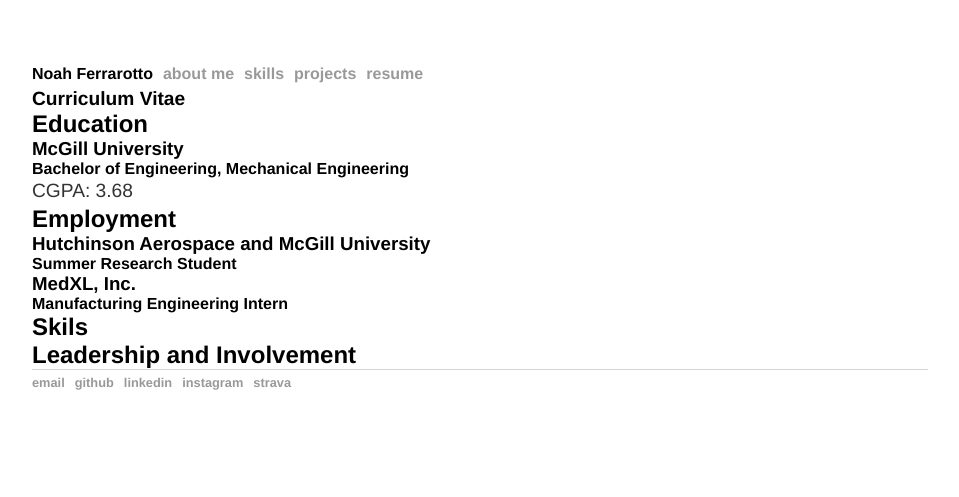
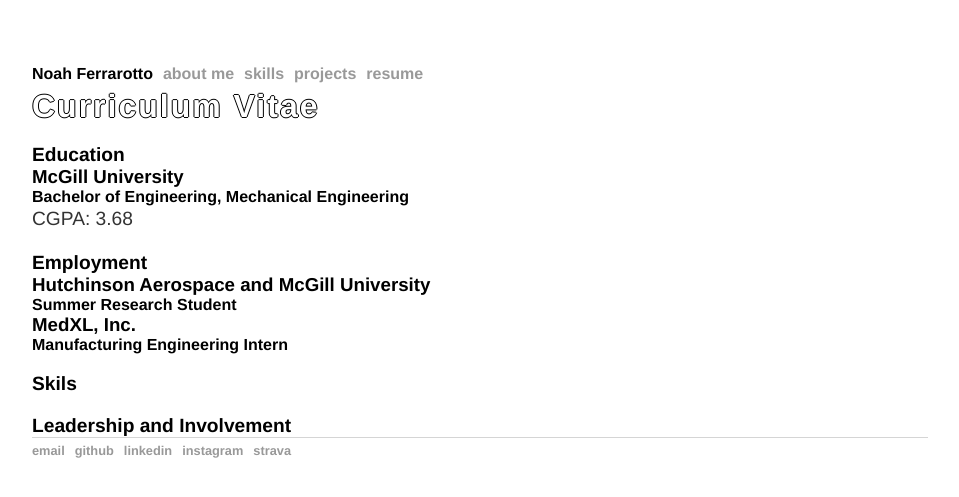
Before and after one commit to noahfer/noahfer.github.io, a Jekyll site: the page built from cv/index.md, in a window 1280 px wide. Shown: the top 497 px of the page, without its empty margins (160-1119 px from the left). Built offline with Jekyll 4.4.1, drawn with Linux system fonts in a browser that asks for light colours; our own code applies the rules of GitHub Pages for plain Markdown files.

Commit message:
Update main.css

```diff
--- a/css/main.css
+++ b/css/main.css
@@ -6,6 +6,31 @@
 }
 body {
     padding: 60px 15vw;
+}
+h1 {
+    text-shadow: -1px 0 black, 0 1px black, 1px 0 black, 0 -1px black;
+    letter-spacing: 2px;
+    color: white;
+}
+h2 {
+    font-size: 1.2em;
+    padding-top: 1em;
+}
+p {
+    font-size: 1.2em;
+    line-height: 1.4em;
+    color: #333;
+    width: 100%;
+}
+#blurb {
+    display: flex;
+    height: 80vh;
+    justify-content: center;
+    align-items: center;
+    background: url(/images/medxl.jpg) no-repeat center;
+    background-size: cover;
+    overflow: hidden;
+    opacity: 0.4;
 }
 /* Navbar */
 nav {
@@ -37,19 +62,10 @@
     border-radius:50%;
     width: 100%;
 }
-h1 {
-    font-size: 1.2em;
-}
-p {
-    font-size: 1.2em;
-    line-height: 1.4em;
-    color: #333;
-    width: 100%;
-}
 /* Skills */
 #experience {
     position: relative;
-    height: 40vh;
+    height: 50vh;
 }
 #xp-background {
     position: absolute;
@@ -62,7 +78,7 @@
     flex: 25%;
     background-size: cover;
     overflow: hidden;
-    opacity: 0.5;
+    opacity: 0.4;
 }
 #bg-1 {
     background: url(/images/slab-bag.jpg) no-repeat center;
@@ -114,12 +130,6 @@
 footer a:hover {
     text-decoration: underline;
 }
-#blurb {
-    display: flex;
-    height: 80vh;
-    justify-content: center;
-    align-items: center;
-}
 /* Tablet */
 @media screen and (max-width: 1000px) {
     .flex-item {
```
